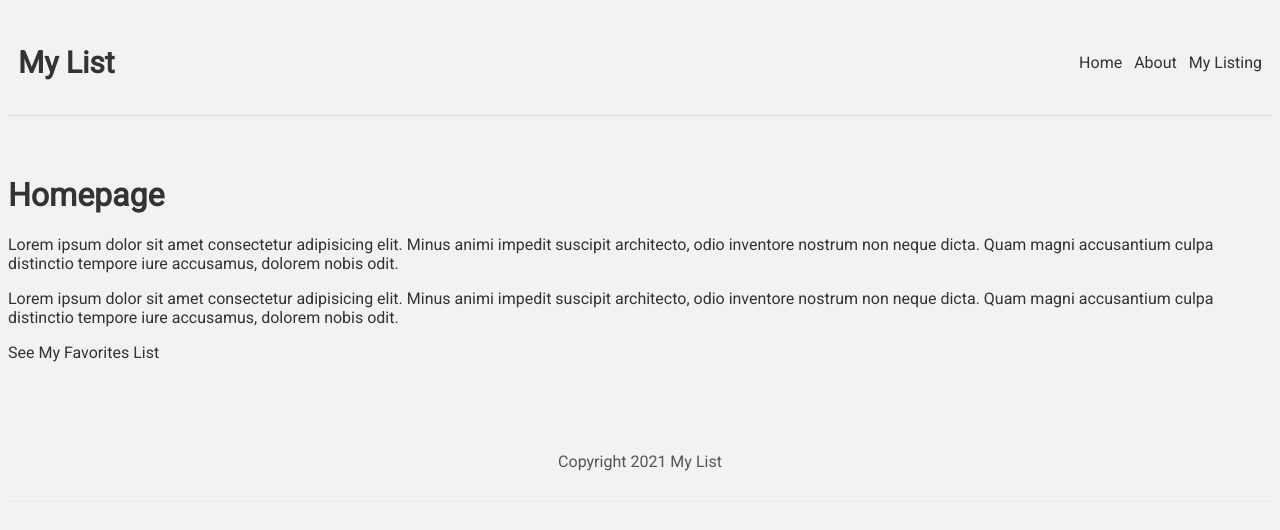
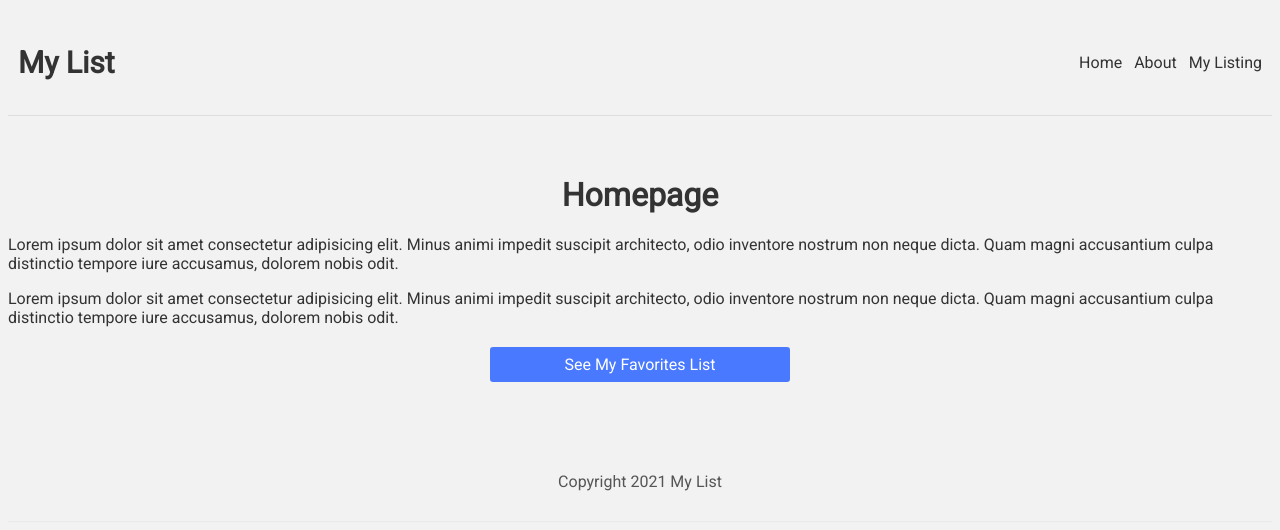
Before and after one commit to miily8310s/nextjs-tutorial-typescript, a Next.js app: page / in a window 1280 px wide. Shown: the top 530 px of the page. Built offline with nearby package versions, Linux system fonts and the light colour scheme.

Commit message:
add Homepage style

```diff
--- a/pages/index.tsx
+++ b/pages/index.tsx
@@ -1,10 +1,11 @@
 // import Head from 'next/head'
 // import Image from 'next/image'
 import Link from 'next/link'
+import styles from '../styles/Home.module.css'
 
 export const Home = (): JSX.Element => (
   <div>
-    <h1>Homepage</h1>
+    <h1 className={styles.title}>Homepage</h1>
     <p>
       Lorem ipsum dolor sit amet consectetur adipisicing elit. Minus animi
       impedit suscipit architecto, odio inventore nostrum non neque dicta. Quam
@@ -18,7 +19,7 @@ export const Home = (): JSX.Element => (
       odit.
     </p>
     <Link href="/favs">
-      <a>See My Favorites List</a>
+      <a className={styles.btn}>See My Favorites List</a>
     </Link>
   </div>
 )
--- /dev/null
+++ b/styles/Home.module.css
@@ -0,0 +1,13 @@
+.title {
+  text-align: center;
+}
+.btn {
+  display: block;
+  width: 300px;
+  background: #4979ff;
+  border-radius: 3px;
+  padding: 8px 0;
+  margin: 20px auto;
+  color: #fff;
+  text-align: center;
+}
```
